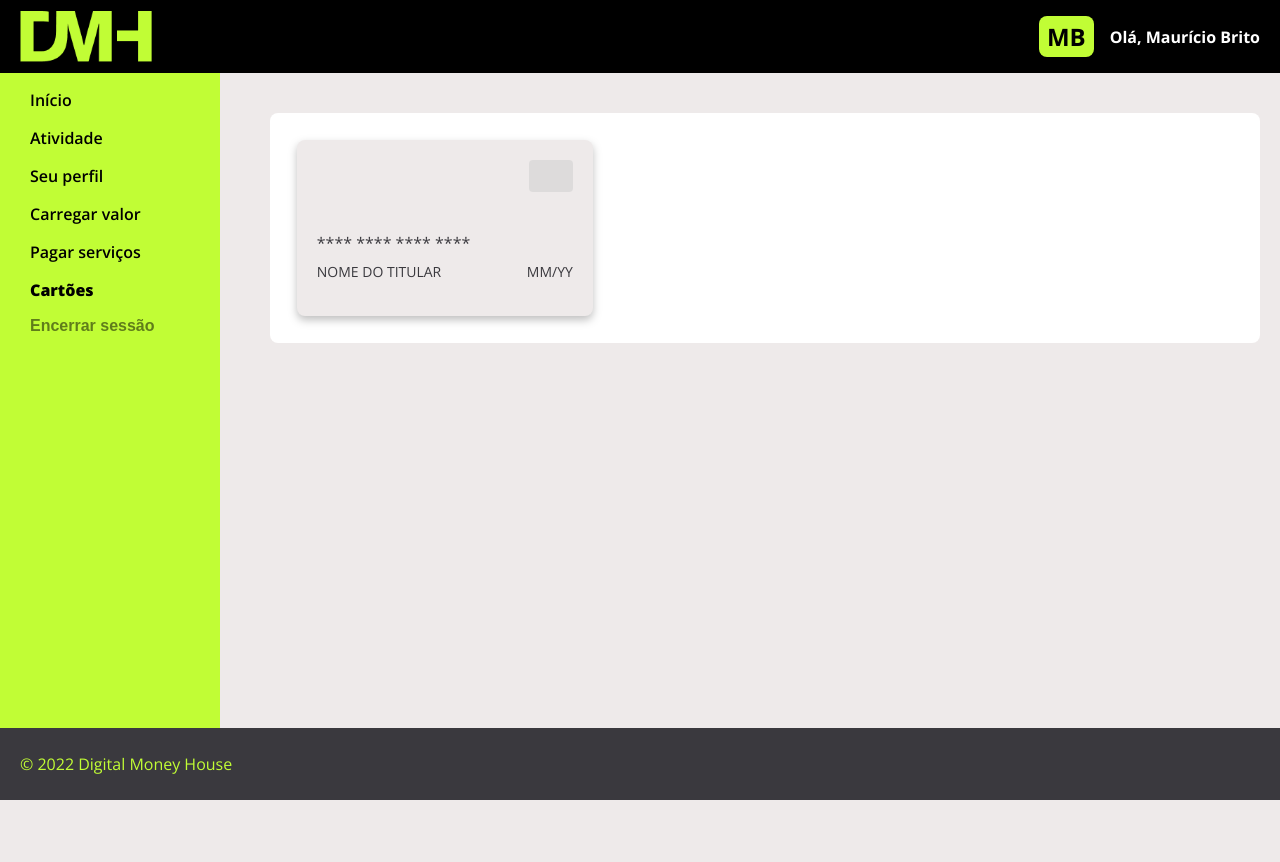
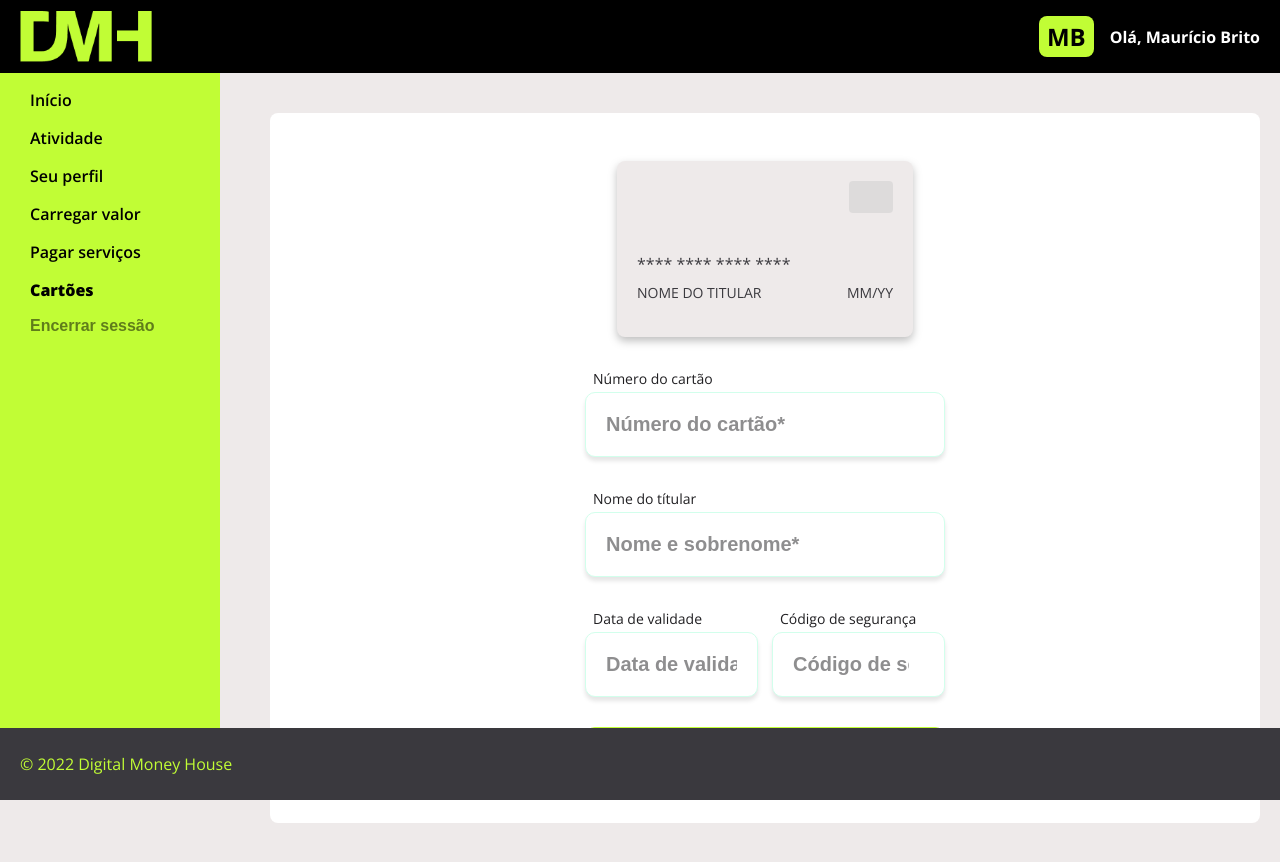
Before and after one commit to noubarijou/PI2-DHM, a Next.js app: page /cards in a window 1280 px wide. Both pictures are taken after a click on the element "Novo cartão". Shown: the top 862 px of the page. Before the commit the page ends 800 px from the top, so only its background shows below. Built offline with nearby package versions, Linux system fonts and the light colour scheme.

Commit message:
feat: card page

```diff
--- a/src/components/CreditCard/CreditCard.style.ts
+++ b/src/components/CreditCard/CreditCard.style.ts
@@ -26,6 +26,9 @@ export const CreditCardContainer = styled.div<CreditCardProps>`
     display: flex;
     flex-direction: column;
     align-items: flex-end;
+    position: relative;
+    left: 50%;
+    transform: translate(-50%);
 
     ${!!variant && CreditCardModifiers[variant](theme)};
   `}
--- /dev/null
+++ b/src/layouts/AddCard/AddCard.style.ts
@@ -0,0 +1,101 @@
+import { ButtonWrapper } from 'components/button/button.styles';
+import {
+  InputText,
+  Label
+} from 'components/input/input-text/input-text.styles';
+import styled, { css } from 'styled-components';
+
+export const ContainerBackGround = styled.div`
+  width: 100%;
+  height: 100%;
+  padding: 1.675rem;
+  border-radius: 0.5rem;
+  background-color: ${({ theme }) => theme.colors.white};
+
+  ${({ theme }) => css`
+    @media (min-width: ${theme.screen.tablet}) {
+      padding: 3rem;
+    }
+  `}
+`;
+
+export const Form = styled.form`
+  display: flex;
+  flex-direction: column;
+  align-items: center;
+
+  div {
+    margin: 0;
+    padding: 0;
+  }
+
+  ${ButtonWrapper}, ${Label}, ${InputText}, div {
+    width: 100%;
+  }
+
+  ${Label} {
+    color: ${({ theme }) => theme.colors.secondaryBlack};
+    font-size: ${({ theme }) => theme.font.sizes.small};
+    margin: 1rem 0 0.25rem 0.5rem;
+
+    ${({ theme }) => css`
+      @media (min-width: ${theme.screen.tablet}) {
+        margin-top: 2rem;
+      }
+    `}
+  }
+
+  ${InputText} {
+    margin: 0;
+    padding: 0.875rem 1.25rem;
+
+    ${({ theme }) => css`
+      @media (min-width: ${theme.screen.tablet}) {
+        padding: 1.25rem;
+        font-size: ${theme.font.sizes.large};
+        font-weight: ${theme.font.normal};
+      }
+    `}
+  }
+
+  ${ButtonWrapper} {
+    ${({ theme }) => css`
+      padding: 0.875rem;
+      margin-top: 1.875rem;
+      @media (min-width: ${theme.screen.tablet}) {
+        width: 22.5rem;
+      }
+
+      @media (min-width: ${theme.screen.desktopXL}) {
+        width: 49rem;
+      }
+    `}
+  }
+`;
+
+export const InputContainer = styled.div`
+  width: 100%;
+
+  ${({ theme }) => css`
+    @media (min-width: ${theme.screen.tablet}) {
+      &:first-child {
+        width: 22.5rem;
+      }
+
+      &:nth-child(2) {
+        width: 22.5rem;
+        display: flex;
+        gap: 0.875rem;
+      }
+    }
+
+    @media (min-width: ${theme.screen.desktopXL}) {
+      &:nth-child(1),
+      &:nth-child(2) {
+        width: 49rem;
+        display: flex;
+        gap: 3.75rem;
+      }
+    }
+  `}
+`;
--- /dev/null
+++ b/src/layouts/AddCard/index.tsx
@@ -0,0 +1,75 @@
+import { useState } from 'react';
+import { useForm } from 'react-hook-form';
+import { yupResolver } from '@hookform/resolvers/yup';
+import { Button, CreditCard } from 'components';
+import { InputText } from 'components/input/input-text/InputText';
+import * as s from './AddCard.style';
+import { schema } from 'pages/cards/schemas';
+
+const AddCard = () => {
+  const [cardNumber, setCardNumber] = useState();
+  const [cardName, setCardName] = useState('');
+  const [cardExpiration, setCardExpiration] = useState('');
+  const [cvv, setCvv] = useState();
+
+  const { control } = useForm({
+    defaultValues: {
+      cardNumber: '',
+      cardName: '',
+      expirationDate: '',
+      cardCvv: ''
+    },
+    resolver: yupResolver(schema),
+    mode: 'all'
+  });
+
+  return (
+    <>
+      <s.ContainerBackGround>
+        <CreditCard
+          cardNumber={cardNumber}
+          cardName={cardName}
+          cardExpiration={cardExpiration}
+          cvv={cvv}
+        />
+        <s.Form>
+          <s.InputContainer>
+            <InputText
+              name="cardNumber"
+              label="Número do cartão"
+              type="number"
+              placeholder="Número do cartão*"
+              control={control}
+              maxLength={16}
+              max={16}
+            />
+            <InputText
+              name="cardName"
+              label="Nome do títular"
+              placeholder="Nome e sobrenome*"
+              control={control}
+            />
+          </s.InputContainer>
+          <s.InputContainer>
+            <InputText
+              name="expirationDate"
+              label="Data de validade"
+              placeholder="Data de validade*"
+              control={control}
+            />
+            <InputText
+              name="cardCvv"
+              label="Código de segurança"
+              type="number"
+              placeholder="Código de segurança*"
+              control={control}
+            />
+          </s.InputContainer>
+          <Button>Continuar</Button>
+        </s.Form>
+      </s.ContainerBackGround>
+    </>
+  );
+};
+
+export default AddCard;
--- a/src/pages/cards/cards.style.ts
+++ b/src/pages/cards/cards.style.ts
@@ -60,10 +60,51 @@ export const btnNewCard = styled.div`
   }
 `;
 
-export const ContainerBackGround = styled.div`
-  width: 100%;
-  height: 100%;
-  padding: 1.675rem;
-  border-radius: 0.5rem;
-  background-color: ${({ theme }) => theme.colors.white};
+export const DataContainer = styled.div`
+  ${({ theme }) => css`
+    display: flex;
+    flex-direction: row;
+    align-items: center;
+    justify-content: space-between;
+    width: 100%;
+    padding: 1.75rem 0;
+    border-bottom: 1px solid ${theme.colors.secondaryWhite};
+
+    &:first-of-type {
+      border-top: 1px solid ${theme.colors.secondaryWhite};
+    }
+  `}
 `;
+
+export const Description = styled.div`
+  display: flex;
+  align-items: center;
+  gap: 1rem;
+  width: 75%;
+`;
+
+export const DescriptionText = styled.p`
+  ${({ theme }) => css`
+    font-size: ${theme.font.sizes.small};
+    font-weight: ${theme.font.normal};
+
+    @media (max-width: ${theme.screen.tablet}) {
+      width: 60%;
+    }
+
+    @media (min-width: ${theme.screen.tablet}) {
+      font-size: ${theme.font.sizes.medium};
+    }
+  `}
+`;
+
+export const DeleteCardBtn = styled.button`
+  text-align: right;
+  background-color: transparent;
+  border: none;
+
+  ${({ theme }) => css`
+    font-size: ${theme.font.sizes.xsmall};
+    font-weight: ${theme.font.xbold};
+  `}
+`;
--- a/src/pages/cards/index.tsx
+++ b/src/pages/cards/index.tsx
@@ -1,14 +1,11 @@
-import {
-  ContainerPage,
-  CreditCard,
-  PageTitle,
-  SideMenu,
-  TableContainer
-} from 'components';
+import { ContainerPage, PageTitle, SideMenu, TableContainer } from 'components';
 import Footer from 'components/footer';
+import AddCard from 'layouts/AddCard';
 import Head from 'next/head';
 import { useState } from 'react';
 import { AiOutlineArrowRight, AiOutlinePlusCircle } from 'react-icons/ai';
+import { BsCircleFill } from 'react-icons/bs';
+import { useTheme } from 'styled-components';
 import * as s from './cards.style';
 
 const Cards = () => {
@@ -18,6 +15,11 @@ const Cards = () => {
     e.preventDefault();
     setAddNewCard(true);
   };
+
+  const {
+    colors: { primary }
+  } = useTheme();
+
   return (
     <>
       <Head>
@@ -39,13 +41,33 @@ const Cards = () => {
                   <AiOutlineArrowRight size="30" />
                 </s.btnNewCard>
               </s.addNewCardContainer>
-              <TableContainer title="Seus cartões"></TableContainer>
+              <TableContainer title="Seus cartões">
+                <s.DataContainer>
+                  <s.Description>
+                    <BsCircleFill color={primary} size="20" />
+                    <s.DescriptionText>Termina em 0000</s.DescriptionText>
+                  </s.Description>
+                  <s.DeleteCardBtn>Eliminar</s.DeleteCardBtn>
+                </s.DataContainer>
+                <s.DataContainer>
+                  <s.Description>
+                    <BsCircleFill color={primary} size="20" />
+                    <s.DescriptionText>Termina em 4067</s.DescriptionText>
+                  </s.Description>
+                  <s.DeleteCardBtn>Eliminar</s.DeleteCardBtn>
+                </s.DataContainer>
+                <s.DataContainer>
+                  <s.Description>
+                    <BsCircleFill color={primary} size="20" />
+                    <s.DescriptionText>Termina em 8040</s.DescriptionText>
+                  </s.Description>
+                  <s.DeleteCardBtn>Eliminar</s.DeleteCardBtn>
+                </s.DataContainer>
+              </TableContainer>
             </>
           ) : (
             <>
-              <s.ContainerBackGround>
-                <CreditCard />
-              </s.ContainerBackGround>
+              <AddCard />
             </>
           )}
         </>
--- /dev/null
+++ b/src/pages/cards/schemas.ts
@@ -0,0 +1,8 @@
+import Yup from 'settings/yup';
+
+export const schema = Yup.object().shape({
+  cardNumber: Yup.number().required().max(16),
+  cardName: Yup.string().required(),
+  expirationDate: Yup.string().required().max(5),
+  cardCvv: Yup.number().required().max(3)
+});
```
